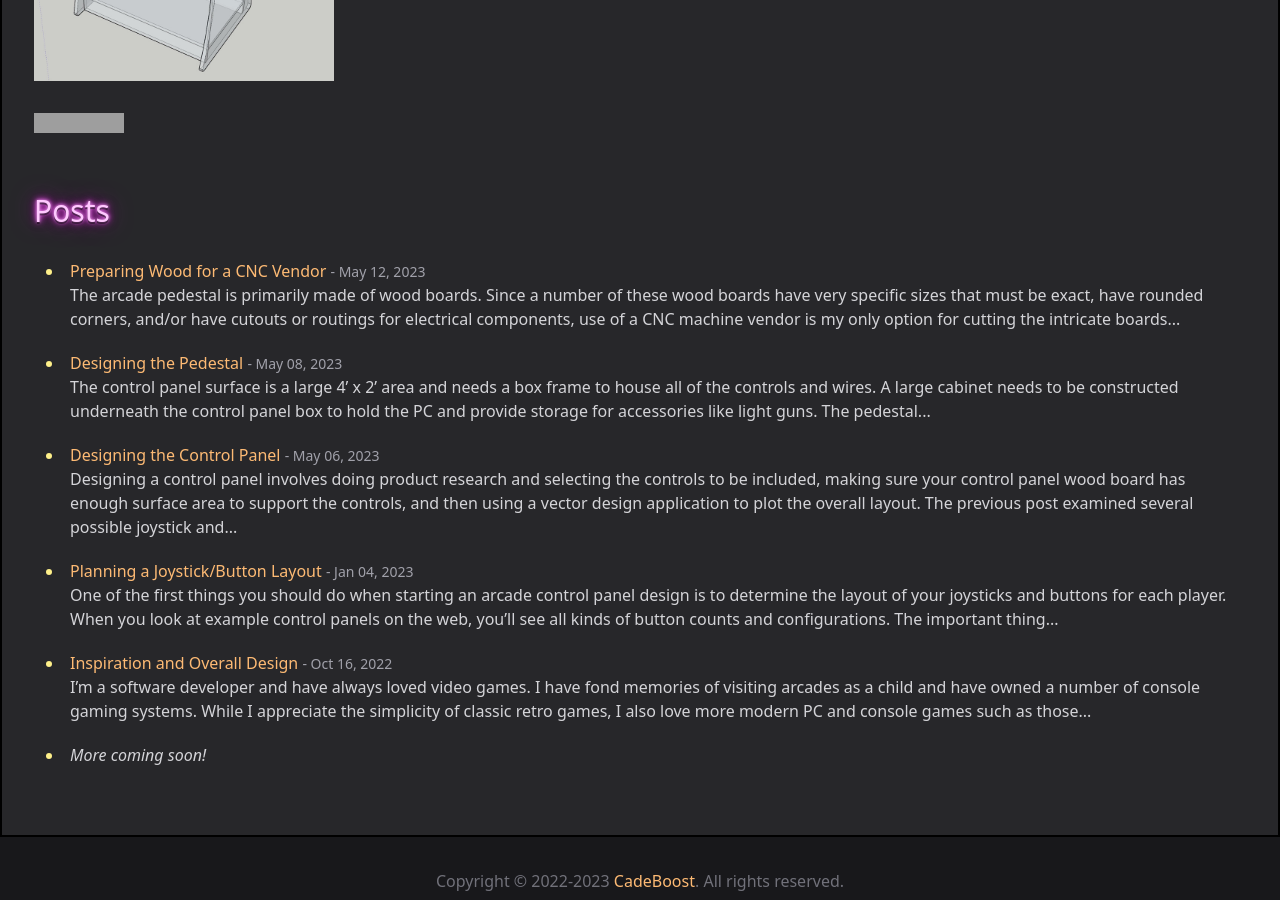
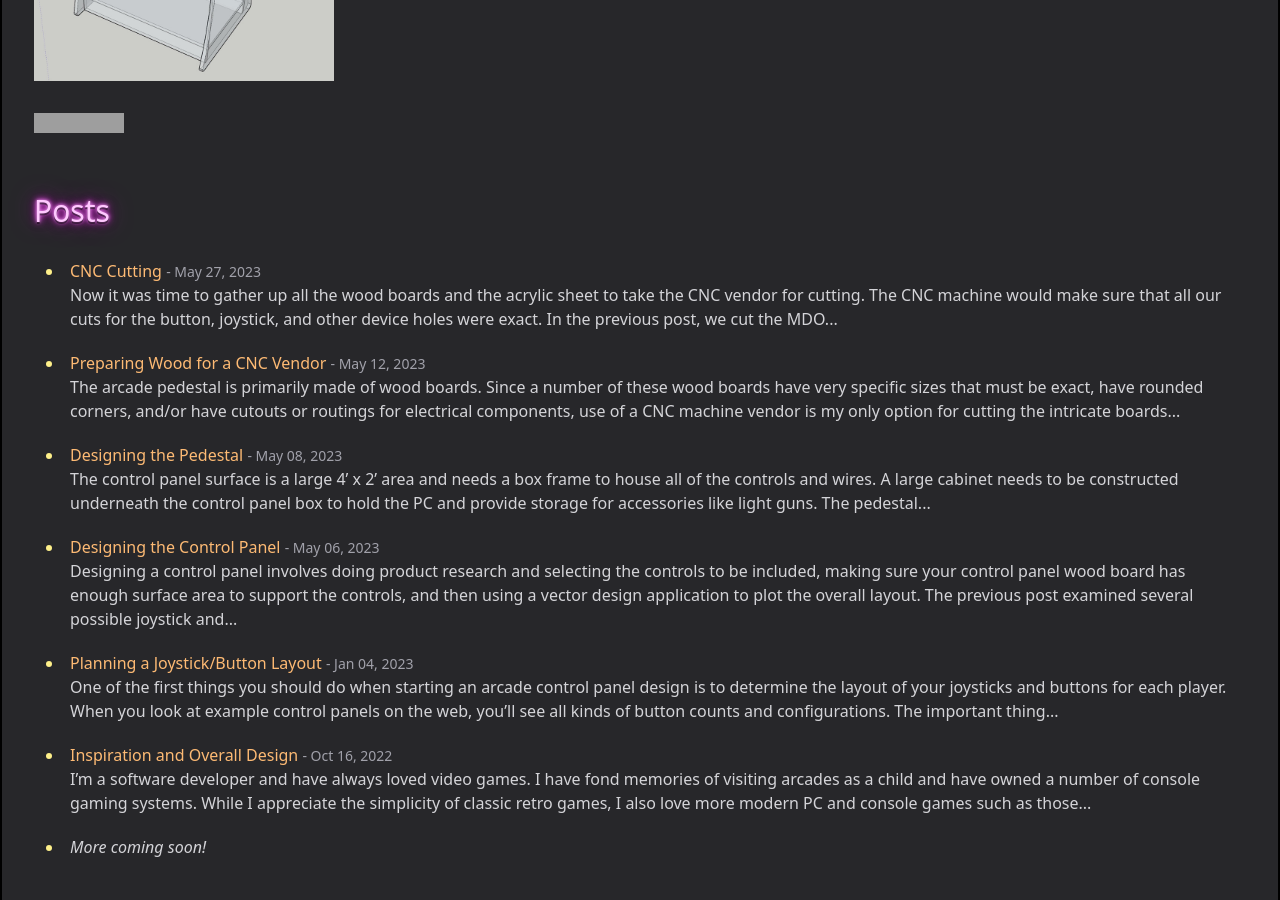
Before and after one commit to CadeBoost/cadeboost.github.io, a Jekyll site: the page built from Readme.md, in a window 1280 px wide and 900 px high, scrolled down 588 px. Built offline with Jekyll 4.4.1, drawn with Linux system fonts in a browser that asks for light colours; our own code applies the rules of GitHub Pages for plain Markdown files; some of the changed lines change nothing that is shown; grey boxes are pictures that could not be loaded.

Commit message:
Added a blog post.

```diff
--- a/_posts/2023-05-12-preparing-wood-for-cnc.md
+++ b/_posts/2023-05-12-preparing-wood-for-cnc.md
@@ -100,4 +100,6 @@ After each piece was cut, we labeled each board with pencil and put the boards i
 
 This was an exciting first real step in seeing the project come alive.  We planned out how much wood we needed, how the plywood would be cut into boards of various sizes, and prepared to take a set of boards to the local CNC machine shop.
 
-In the next post, we'll have the CNC machine shop do the intricate cuts on some boards.
+![The mad scientist](/assets/images/posts/2023-05-12/mad-scientist.jpg)
+
+In the [next post]({% post_url 2023-05-27-cnc-cutting %}), we'll have the CNC machine shop do the intricate cuts on some boards.
--- /dev/null
+++ b/_posts/2023-05-27-cnc-cutting.md
@@ -0,0 +1,87 @@
+---
+title: "CNC Cutting"
+description: We take rectangular wood boards and acrylic to a CNC vendor for cutting.
+tags: pedestal cabinet wood cnc
+---
+
+Now it was time to gather up all the wood boards and the acrylic sheet to take the CNC vendor for cutting.  The CNC machine would make sure that all our cuts for the button, joystick, and other device holes were exact.
+
+In the [previous post]({% post_url 2023-05-12-preparing-wood-for-cnc %}), we cut the MDO plywood into a number of rectangular boards of various sizes.  We left extra space around the outside of where each of the boards will be cut using the CNC machine so that there was plenty of room for the wood to be secured during the cutting operations.
+
+## Selecting a Vendor
+
+I had done some research on vendors within a certain mile radius who would be able to work with us on cutting the plywood pieces and acrylic.  There weren't many appealing options, but I did come across a newer company named [The Maker Lab](https://www.themakerlab.net/) that wasn't located too far away and seemed to have all the equipment necessary to do the cuts for this project.
+
+I reached out to them and the two guys running it (Nick and Jason) were very responsive.  We discussed what was needed on their end and since this was my first time working with a CNC vendor, they gave me hints on how to approach everything.  I settled on using them and started preparing the plans for the cuts.
+
+## Planning the Cuts
+
+There were a lot of plywood pieces that needed exact cuts for holes and routings in some cases.  I put together a very detailed document (partially displayed below) that gives each plywood piece a number and full description.
+
+![CNC plans](/assets/images/posts/2023-05-27/cnc-plans.jpg)
+
+The control panel top involved many full-depth hole cutouts.  It also required several other routed cuts that didn't go all the way through the plywood piece.  These were labels clearly with letters and the description told them how deep those routings needed to be.
+
+For instance, joysticks needed to be routed 9mm deep so that the joystick ball and shaft could be at a proper height once mounted.  The trackball we purchased was made to be mounted flush in a 3/4" wood board, but since we are also placing a 3mm acrylic sheet on top of it, we had to route the trackball area out by 3mm to retain the flush mount.
+
+The 7" display in the middle of the control panel was made to be mounted in a thinner material, and needed additional area where cords could run out from its sides.  It also needed some routing above it so that top-mounted buttons, which will be on the underside of the control panel, could be pressed.
+
+## Submitting Plans and Files
+
+I sent The Maker Lab the plans, along with SVG exports of all vector drawings I made using Affinity Designer for each of the plywood boards.  This allowed them to build tool path renderings that they sent back to me for verification.
+
+![Tool path rendering](/assets/images/posts/2023-05-27/tool-path-rendering.png)
+
+This is a tool path rendering of the two side plywood pieces.  It shows the outer cuts and the hole that will be created for the fan.
+
+## Packing Up the Car
+
+Since our work order had nine plywood pieces involved, it was important to label them all properly to match the submitted plans.  We wrote a number and description on each plywood piece in pencil so that they could easily be matched up with the plans that were previously submitted.
+
+![Rectangular plywood boards](/assets/images/posts/2023-05-27/rectangle-wood-pieces.jpg)
+
+Next, we packed up the car with all the plywood pieces and acrylic sheet.
+
+## At the CNC Vendor
+
+When we got to The Maker Lab, we unloaded the materials and sat down with Nick.  He walked us through all the cuts in detail on his computer.
+
+![Plans to CNC cut control panel](/assets/images/posts/2023-05-27/control-panel-cnc-cut-plan.jpg)
+
+We talked about the next steps and went home.
+
+## Plywood Results
+
+Several weeks later when everything was done, we returned to pick up the cut plywood pieces and bring them home.
+
+![The plywood results](/assets/images/posts/2023-05-27/cnc-wood-results.jpg)
+
+All the cuts looked fantastic and it was exactly as we wanted.  I spent some time inserting all of the controls and other components into the holes to make sure they fit properly.
+
+### Fixing Mistakes
+
+I did come across three relatively minor issues during my testing that were all my fault, but could be easily fixed with a Dremel tool.
+
+First, there are several places where 2" flexible desk grommets were meant to be inserted, but the holes were slightly too small.  I had measured the grommets incorrectly when I put my design together.
+
+![Fixing mistakes](/assets/images/posts/2023-05-27/fixing-mistakes.jpg)
+
+Using a rotary sandpaper bit on the Dremel, we slightly increased the size of each grommet hole until they fit.
+
+Second, the Ultimarc spinner hole was also slightly too small.  I didn't account for wire that runs up the side of it.  Again, we were able to use the Dremel to widen the hole a bit to make sure it fits.
+
+And third, the routed area to the right and the left of the 7" display needed about another 1-2mm of routing for the display's brackets to sit properly on the routed area.  My mistake, but fixed with the Dremel.
+
+For all the things that could have gone wrong with this, I'm thankful that those were the only problems!
+
+### Acrylic Issues
+
+Nick had let me know that they had an issue cutting the control panel top acrylic and the material was not going to be useable.  It turns out that there are a couple types of acrylic and the one found at Menards is an extruded acrylic, instead of a cast acrylic.  CNC machines only work well with cast acrylics.
+
+They were able to get a similar cast acrylic sheet so that the cutting work could be completed.
+
+## Summary
+
+Woohoo!  We now have all the materials needed to get to work on assembling the pedestal.
+
+In the next post, we'll take a slight detour to work on graphics that will be printed on vinyl and eventually applied on some of the plywood boards.
```
Also changed, not shown: assets/images/posts/2023-05-12/mad-scientist.jpg (added), assets/images/posts/2023-05-27/cnc-plans.jpg (added), assets/images/posts/2023-05-27/cnc-wood-results.jpg (added), assets/images/posts/2023-05-27/control-panel-cnc-cut-plan.jpg (added), assets/images/posts/2023-05-27/fixing-mistakes.jpg (added), assets/images/posts/2023-05-27/rectangle-wood-pieces.jpg (added), assets/images/posts/2023-05-27/tool-path-rendering.png (added).
